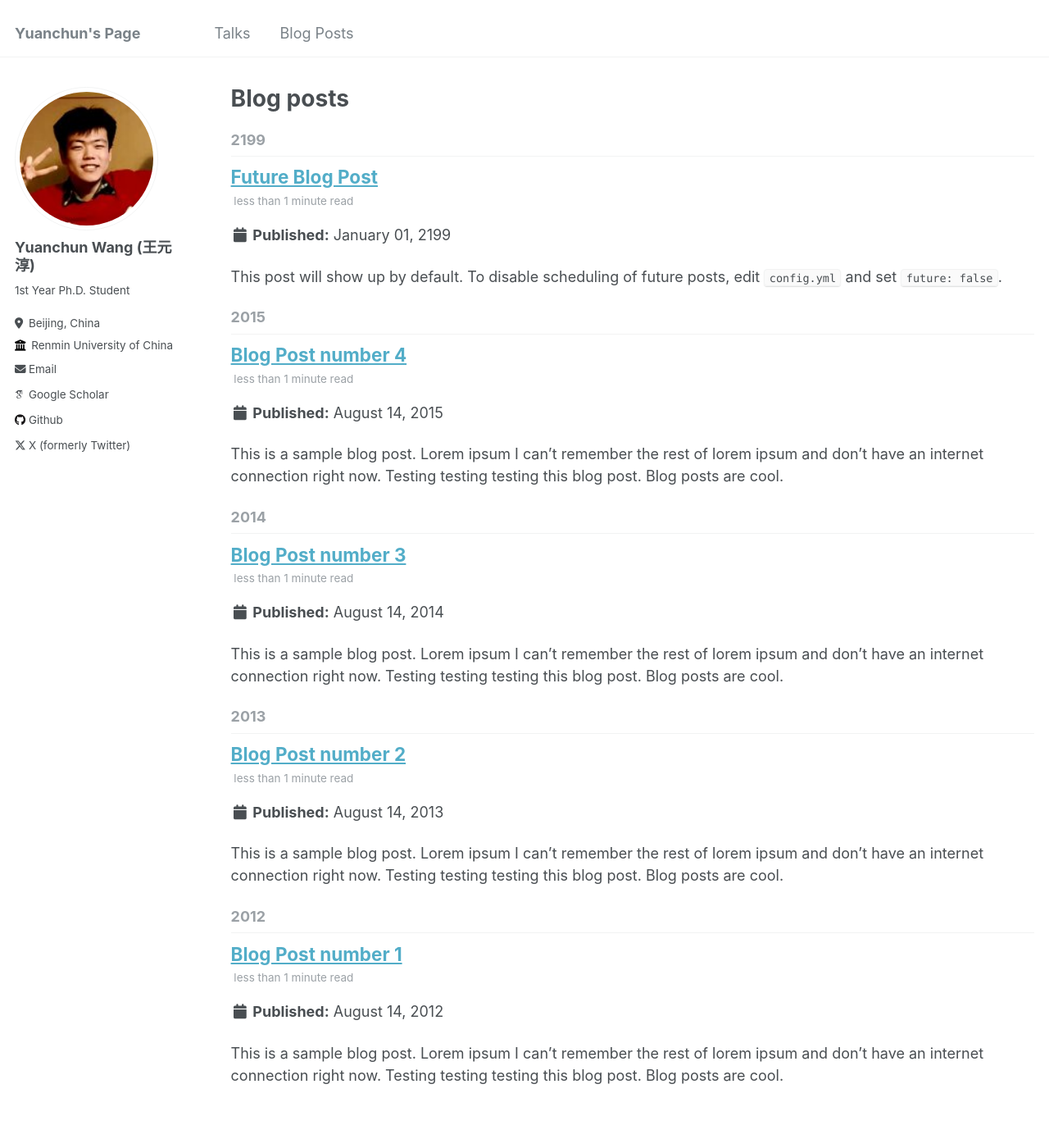
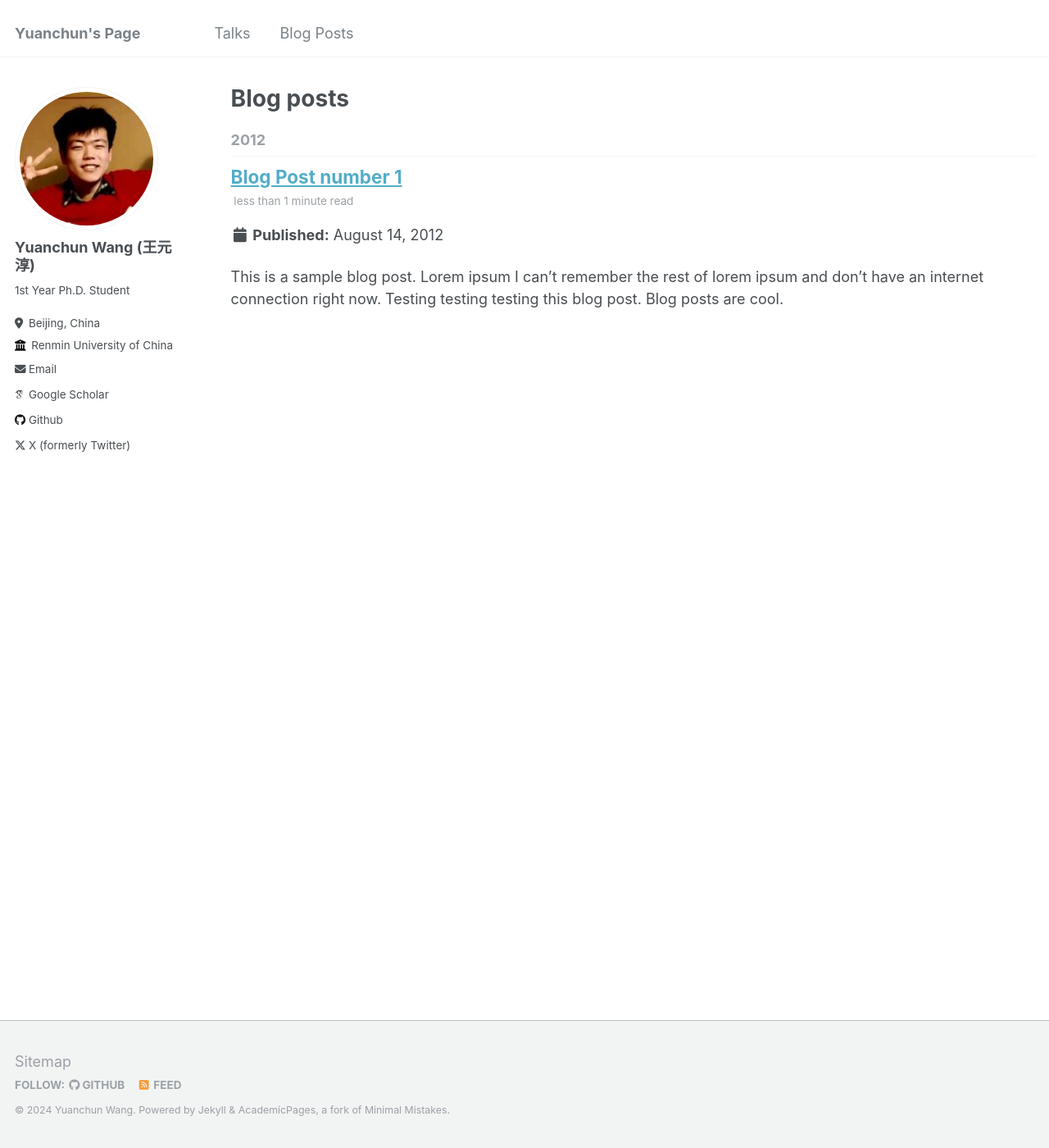
Before and after one commit to WangYC-99/WangYC-99.github.io, a Jekyll site: the page built from _pages/year-archive.html, in a window 1280 px wide and 1400 px high. Shown: the whole window at 82% size. Built offline with Jekyll 4.4.1, drawn with Linux system fonts in a browser that asks for light colours; some web fonts are replaced.

```diff
--- a/_posts/2013-08-14-blog-post-2.md
+++ /dev/null
@@ -1,20 +0,0 @@
----
-title: 'Blog Post number 2'
-date: 2013-08-14
-permalink: /posts/2013/08/blog-post-2/
-tags:
-  - cool posts
-  - category1
-  - category2
----
-
-This is a sample blog post. Lorem ipsum I can't remember the rest of lorem ipsum and don't have an internet connection right now. Testing testing testing this blog post. Blog posts are cool.
-
-Headings are cool
-======
-
-You can have many headings
-======
-
-Aren't headings cool?
-------
--- a/_posts/2014-08-14-blog-post-3.md
+++ /dev/null
@@ -1,20 +0,0 @@
----
-title: 'Blog Post number 3'
-date: 2014-08-14
-permalink: /posts/2014/08/blog-post-3/
-tags:
-  - cool posts
-  - category1
-  - category2
----
-
-This is a sample blog post. Lorem ipsum I can't remember the rest of lorem ipsum and don't have an internet connection right now. Testing testing testing this blog post. Blog posts are cool.
-
-Headings are cool
-======
-
-You can have many headings
-======
-
-Aren't headings cool?
-------
--- a/_posts/2199-01-01-future-post.md
+++ /dev/null
@@ -1,11 +0,0 @@
----
-title: 'Future Blog Post'
-date: 2199-01-01
-permalink: /posts/2012/08/blog-post-4/
-tags:
-  - cool posts
-  - category1
-  - category2
----
-
-This post will show up by default. To disable scheduling of future posts, edit `config.yml` and set `future: false`.
```
Also changed, not shown: _pages/about.md (+20 -2 lines), _posts/2015-08-14-blog-post-4.md (deleted, +0 -20 lines), _talks/2012-03-01-talk-1.md (deleted, +0 -11 lines), _talks/2023-.md (deleted, +0 -11 lines), _talks/2024-06-06-talk-ict.md (added, +10 -0 lines), images/pubs/reval.jpg (added).
